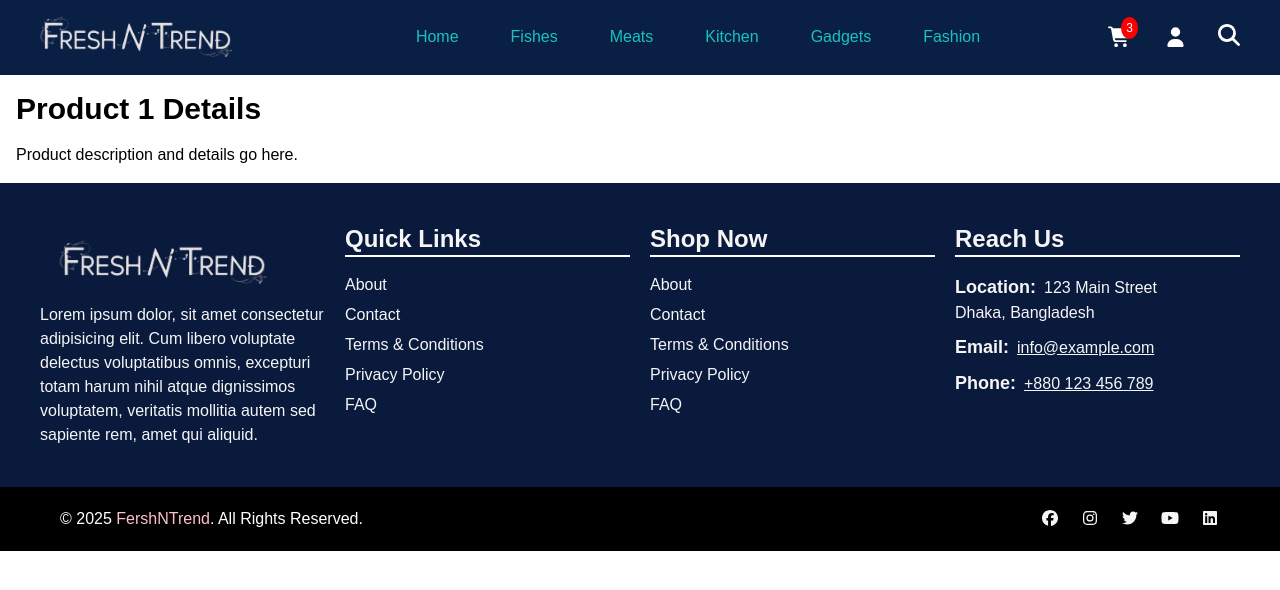
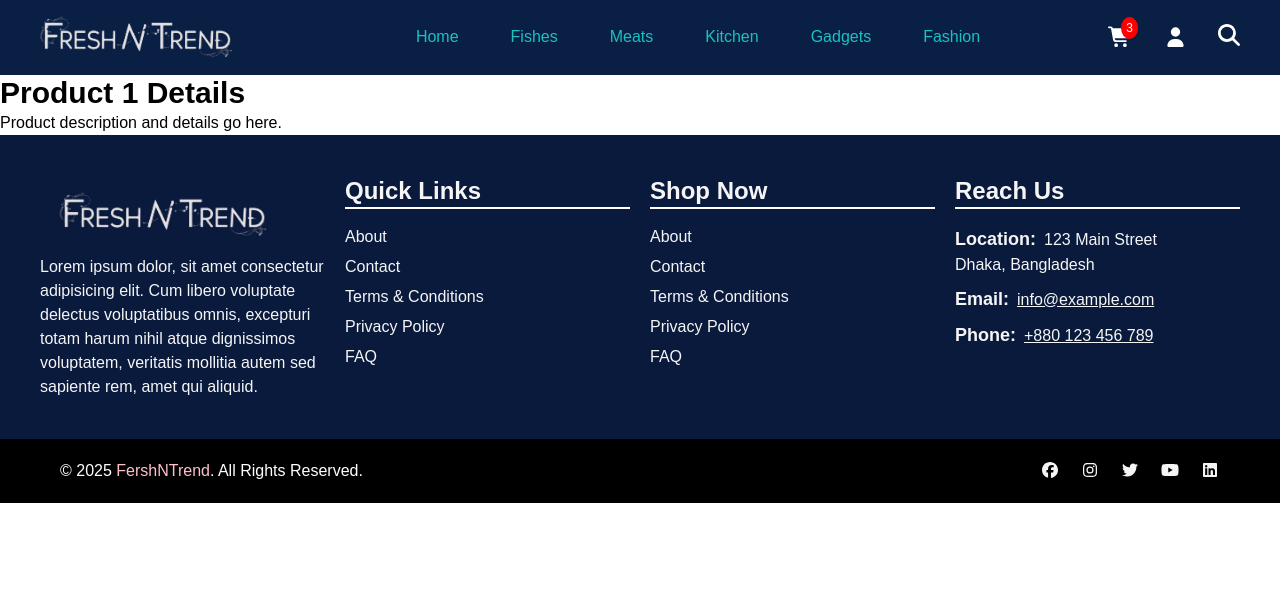
Before and after one commit to abdullah7448/my-woo, a Next.js app: page /products/1 in a window 1280 px wide. Shown: the top 590 px of the page. Built offline with nearby package versions, Linux system fonts and the light colour scheme.

Commit message:
id type fixing

```diff
--- a/src/app/products/[id]/page.tsx
+++ b/src/app/products/[id]/page.tsx
@@ -4,12 +4,13 @@
 import { useParams } from "next/navigation";
 
 export default function ProductDetailsPage() {
-  const { id } = useParams();
+  const params = useParams();
+  const id = params?.id as string; // ensure it's a string
 
   // Fetch product by ID (from your DB or static array)
   return (
-    <div className="max-w-4xl mx-auto p-4!">
-      <h1 className="text-3xl font-bold mb-4!">Product {id} Details</h1>
+    <div className="max-w-4xl mx-auto p-4">
+      <h1 className="text-3xl font-bold mb-4">Product {id} Details</h1>
       <p>Product description and details go here.</p>
     </div>
   );
```
